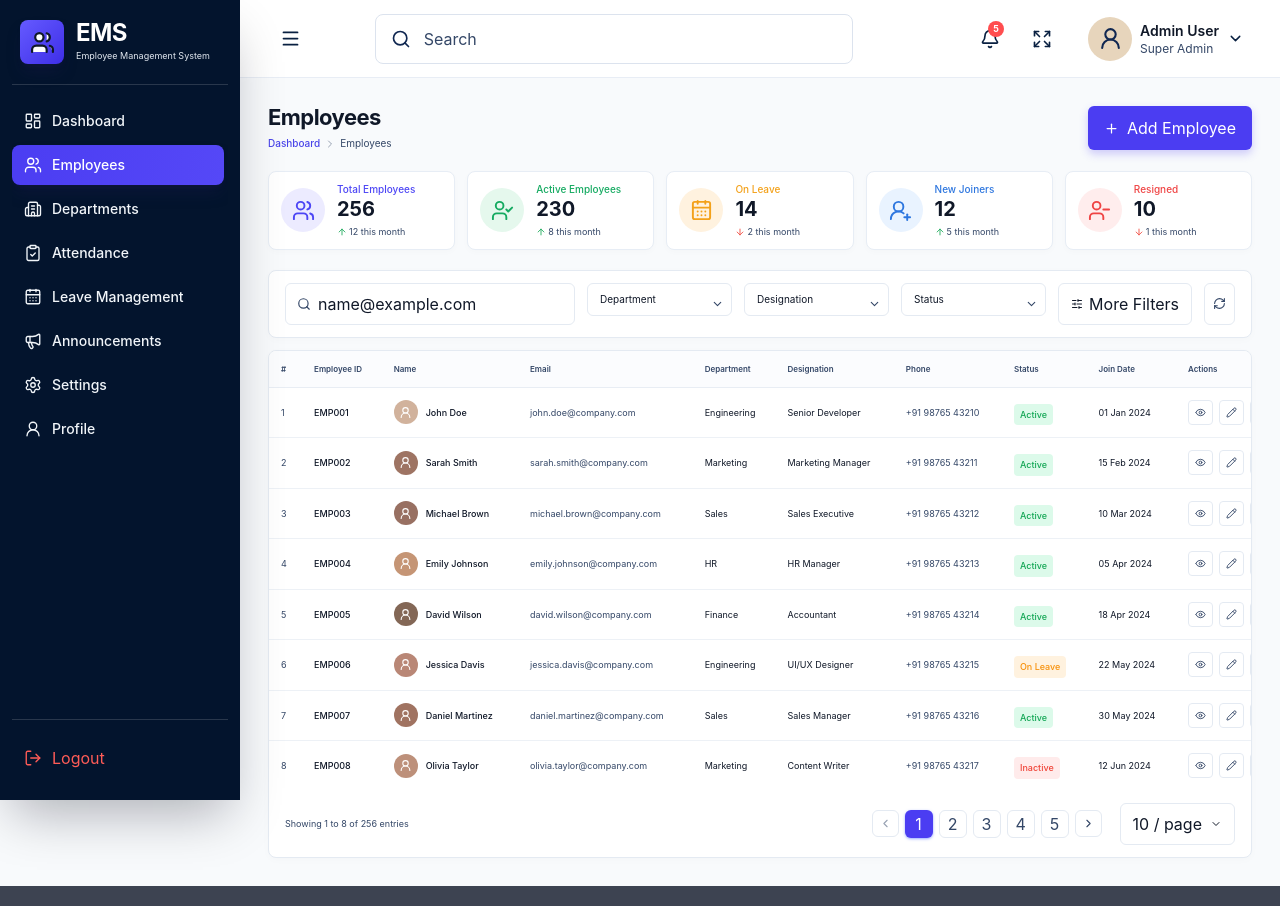
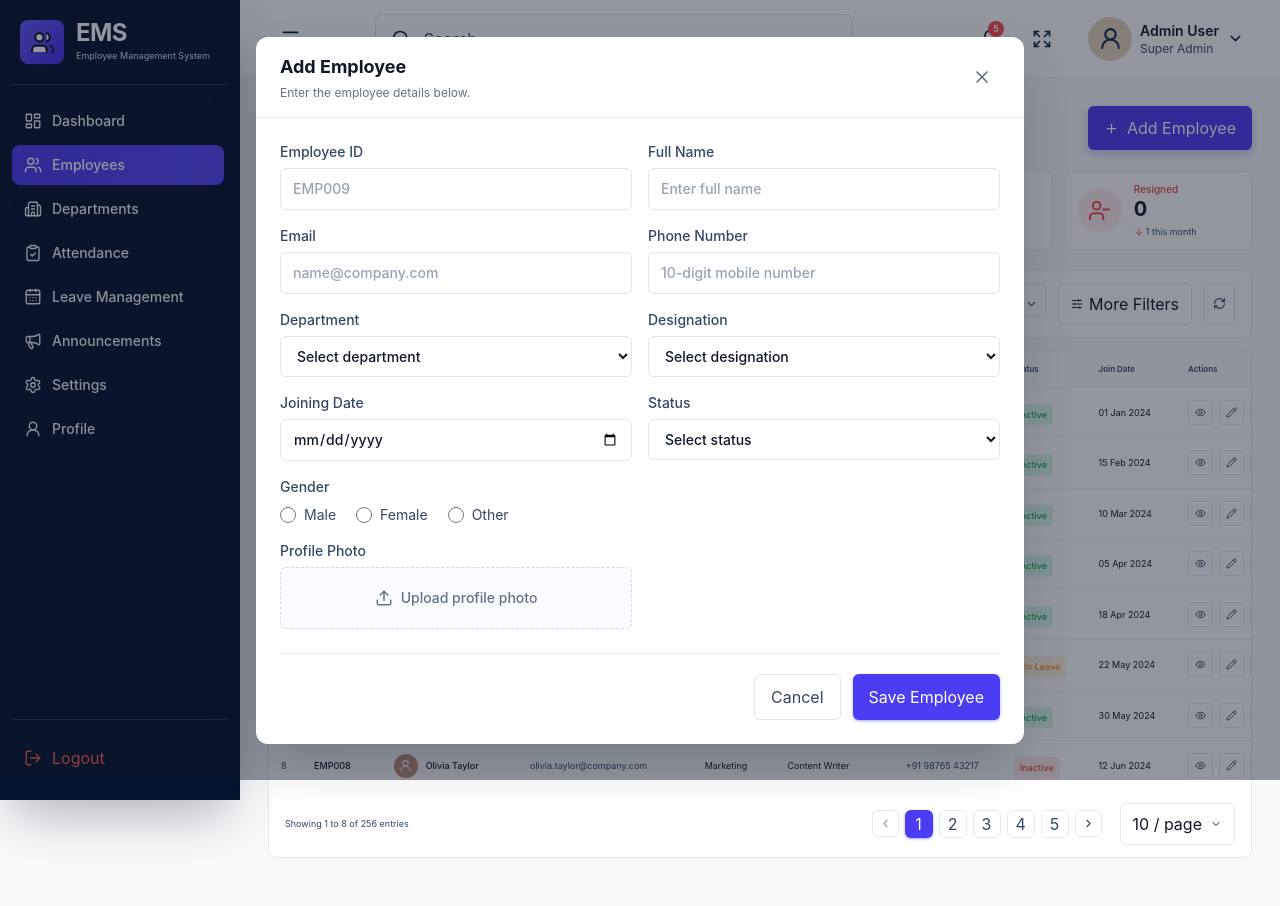
Before and after one commit to sunnykumar-singh/employee-management-system, a React (Vite) app: page /admin/employees in a window 1280 px wide. Both pictures are taken after typing "name@example.com" into the empty fields and a click on the button "Add Employee". Built offline with nearby package versions, Linux system fonts and the light colour scheme.

Commit message:
feat: synchronize employee additions with dashboard state

```diff
--- /dev/null
+++ b/src/components/employees/EmployeeForm.jsx
@@ -0,0 +1,83 @@
+import { Upload, X } from 'lucide-react';
+import { useForm } from 'react-hook-form';
+import { toast } from 'react-toastify';
+import { filterOptions } from '../../data/employeesData.js';
+
+const fieldClassName = 'mt-1.5 w-full rounded-md border border-[#dfe6f0] bg-white px-3 py-2.5 text-sm text-[#101828] outline-none transition placeholder:text-[#98a2b3] focus:border-[#6659f5] focus:ring-2 focus:ring-[#ecebff]';
+
+const ErrorMessage = ({ error }) => error ? <p className="mt-1.5 text-xs text-[#f04438]">{error.message}</p> : null;
+
+const Field = ({ label, children }) => (
+  <label className="block text-sm font-medium text-[#344767]">
+    {label}
+    {children}
+  </label>
+);
+
+const EmployeeForm = ({ employees, isOpen, onAddEmployee, onClose }) => {
+  const {
+    register,
+    handleSubmit,
+    reset,
+    formState: { errors, isSubmitting },
+  } = useForm({ defaultValues: { employeeId: '', fullName: '', email: '', phone: '', department: '', designation: '', joiningDate: '', status: '', gender: '' } });
+
+  if (!isOpen) return null;
+
+  const closeForm = () => {
+    reset();
+    onClose();
+  };
+
+  const onSubmit = (values) => {
+    const nextId = employees.reduce((largestId, employee) => Math.max(largestId, employee.id), 0) + 1;
+    const formattedJoinDate = new Intl.DateTimeFormat('en-GB', { day: '2-digit', month: 'short', year: 'numeric' }).format(new Date(`${values.joiningDate}T00:00:00`));
+    const initials = values.fullName.trim().split(/\s+/).slice(0, 2).map((name) => name[0]).join('').toUpperCase();
+
+    onAddEmployee({
+      id: nextId,
+      employeeId: values.employeeId.trim() || `EMP${String(nextId).padStart(3, '0')}`,
+      name: values.fullName.trim(),
+      initials,
+      email: values.email.trim(),
+      phone: values.phone,
+      department: values.department,
+      designation: values.designation,
+      status: values.status,
+      gender: values.gender,
+      joinDate: formattedJoinDate,
+      isNewJoiner: true,
+      avatar: '#6659f5',
+    });
+    toast.success('Employee added successfully.');
+    closeForm();
+  };
+
+  return (
+    <div className="fixed inset-0 z-[60] flex items-center justify-center bg-[#101828]/45 p-4" role="dialog" aria-modal="true" aria-labelledby="employee-form-title">
+      <div className="max-h-[92dvh] w-full max-w-3xl overflow-y-auto rounded-xl bg-white shadow-2xl shadow-slate-900/25">
+        <div className="flex items-center justify-between border-b border-[#e7edf5] px-5 py-4 sm:px-6">
+          <div><h2 id="employee-form-title" className="text-lg font-bold text-[#101828]">Add Employee</h2><p className="mt-1 text-xs text-[#667085]">Enter the employee details below.</p></div>
+          <button className="rounded-md p-2 text-[#667085] transition hover:bg-slate-100 hover:text-[#101828]" type="button" onClick={closeForm} aria-label="Close form"><X size={20} /></button>
+        </div>
+        <form className="p-5 sm:p-6" onSubmit={handleSubmit(onSubmit)} noValidate>
+          <div className="grid gap-4 sm:grid-cols-2">
+            <Field label="Employee ID" error={errors.employeeId}><input className={fieldClassName} placeholder="EMP009" {...register('employeeId', { required: 'Employee ID is required.', validate: (value) => !employees.some((employee) => employee.employeeId.toLowerCase() === value.trim().toLowerCase()) || 'This Employee ID already exists.' })} /><ErrorMessage error={errors.employeeId} /></Field>
+            <Field label="Full Name" error={errors.fullName}><input className={fieldClassName} placeholder="Enter full name" {...register('fullName', { required: 'Full Name is required.', validate: (value) => value.trim().length > 0 || 'Full Name cannot be empty.' })} /><ErrorMessage error={errors.fullName} /></Field>
+            <Field label="Email" error={errors.email}><input className={fieldClassName} type="email" placeholder="name@company.com" {...register('email', { required: 'Email is required.', pattern: { value: /^\S+@\S+\.\S+$/, message: 'Enter a valid email address.' } })} /><ErrorMessage error={errors.email} /></Field>
+            <Field label="Phone Number" error={errors.phone}><input className={fieldClassName} inputMode="numeric" placeholder="10-digit mobile number" {...register('phone', { required: 'Phone Number is required.', pattern: { value: /^\d{10}$/, message: 'Phone Number must contain exactly 10 digits.' } })} /><ErrorMessage error={errors.phone} /></Field>
+            <Field label="Department" error={errors.department}><select className={fieldClassName} {...register('department', { required: 'Please select a department.' })}><option value="">Select department</option>{filterOptions.departments.slice(1).map((option) => <option key={option}>{option}</option>)}</select><ErrorMessage error={errors.department} /></Field>
+            <Field label="Designation" error={errors.designation}><select className={fieldClassName} {...register('designation', { required: 'Please select a designation.' })}><option value="">Select designation</option>{filterOptions.designations.slice(1).map((option) => <option key={option}>{option}</option>)}</select><ErrorMessage error={errors.designation} /></Field>
+            <Field label="Joining Date" error={errors.joiningDate}><input className={fieldClassName} type="date" {...register('joiningDate', { required: 'Joining Date is required.' })} /><ErrorMessage error={errors.joiningDate} /></Field>
+            <Field label="Status" error={errors.status}><select className={fieldClassName} {...register('status', { required: 'Please select a status.' })}><option value="">Select status</option>{filterOptions.statuses.slice(1).map((option) => <option key={option}>{option}</option>)}</select><ErrorMessage error={errors.status} /></Field>
+            <fieldset className="sm:col-span-2"><legend className="text-sm font-medium text-[#344767]">Gender</legend><div className="mt-2 flex flex-wrap gap-5">{['Male', 'Female', 'Other'].map((gender) => <label className="flex items-center gap-2 text-sm text-[#344767]" key={gender}><input className="size-4 accent-[#4b3df2]" type="radio" value={gender} {...register('gender', { required: 'Please select a gender.' })} />{gender}</label>)}</div><ErrorMessage error={errors.gender} /></fieldset>
+            <Field label="Profile Photo" error={errors.profilePhoto}><label className="mt-1.5 flex cursor-pointer items-center justify-center gap-2 rounded-md border border-dashed border-[#cfd8e6] bg-[#fafbff] px-3 py-5 text-sm text-[#667085] transition hover:border-[#6659f5] hover:bg-[#f5f4ff]"><Upload size={18} />Upload profile photo<input className="sr-only" type="file" accept="image/*" {...register('profilePhoto')} /></label></Field>
+          </div>
+          <div className="mt-6 flex justify-end gap-3 border-t border-[#e7edf5] pt-5"><button className="rounded-md border border-[#dfe6f0] px-4 py-2.5 text-sm font-medium text-[#344767] transition hover:bg-slate-50" type="button" onClick={closeForm}>Cancel</button><button className="rounded-md bg-[#4b3df2] px-4 py-2.5 text-sm font-medium text-white shadow-sm shadow-indigo-300 transition hover:bg-[#4032e8] disabled:cursor-not-allowed disabled:opacity-60" type="submit" disabled={isSubmitting}>Save Employee</button></div>
+        </form>
+      </div>
+    </div>
+  );
+};
+
+export default EmployeeForm;
--- a/src/components/employees/EmployeeHeader.jsx
+++ b/src/components/employees/EmployeeHeader.jsx
@@ -1,12 +1,12 @@
 import { ChevronRight, Plus } from 'lucide-react';
 
-const EmployeeHeader = () => (
+const EmployeeHeader = ({ onAddEmployee }) => (
   <header className="flex flex-wrap items-start justify-between gap-4">
     <div>
       <h1 className="text-[22px] font-bold leading-none tracking-tight text-[#101828]">Employees</h1>
       <nav className="mt-2 flex items-center gap-1 text-[10px]" aria-label="Breadcrumb"><span className="font-medium text-[#4a45e9]">Dashboard</span><ChevronRight size={12} className="text-[#98a2b3]" /><span className="text-[#344767]">Employees</span></nav>
     </div>
-    <button className="flex items-center gap-2 rounded-md bg-[#4b3df2] px-4 py-2.5 text-xs font-medium text-white shadow-[0_4px_9px_rgba(75,61,242,0.25)] transition hover:bg-[#4032e8]" type="button"><Plus size={15} /> Add Employee</button>
+    <button className="flex items-center gap-2 rounded-md bg-[#4b3df2] px-4 py-2.5 text-xs font-medium text-white shadow-[0_4px_9px_rgba(75,61,242,0.25)] transition hover:bg-[#4032e8]" type="button" onClick={onAddEmployee}><Plus size={15} /> Add Employee</button>
   </header>
 );
 
--- a/src/components/employees/EmployeeStats.jsx
+++ b/src/components/employees/EmployeeStats.jsx
@@ -1,6 +1,20 @@
 import { employeeStatistics } from '../../data/employeesData.js';
 import StatCard from './StatCard.jsx';
 
-const EmployeeStats = () => <section className="grid grid-cols-1 gap-3 sm:grid-cols-2 xl:grid-cols-5">{employeeStatistics.map((stat) => <StatCard key={stat.title} stat={stat} />)}</section>;
+const EmployeeStats = ({ employees }) => {
+  const values = {
+    'Total Employees': employees.length,
+    'Active Employees': employees.filter((employee) => employee.status === 'Active').length,
+    'On Leave': employees.filter((employee) => employee.status === 'On Leave').length,
+    'New Joiners': employees.filter((employee) => employee.isNewJoiner).length,
+    Resigned: employees.filter((employee) => employee.status === 'Resigned').length,
+  };
+
+  return (
+    <section className="grid grid-cols-1 gap-3 sm:grid-cols-2 xl:grid-cols-5">
+      {employeeStatistics.map((stat) => <StatCard key={stat.title} stat={{ ...stat, value: values[stat.title] }} />)}
+    </section>
+  );
+};
 
 export default EmployeeStats;
--- a/src/components/employees/EmployeeStatusBadge.jsx
+++ b/src/components/employees/EmployeeStatusBadge.jsx
@@ -2,6 +2,7 @@ const statusClasses = {
   Active: 'bg-[#dcfaea] text-[#12a654]',
   Inactive: 'bg-[#ffebeb] text-[#f04438]',
   'On Leave': 'bg-[#fff2df] text-[#f79009]',
+  Resigned: 'bg-[#ffebeb] text-[#f04438]',
 };
 
 const EmployeeStatusBadge = ({ status }) => <span className={`inline-flex rounded px-1.5 py-1 text-[9px] font-medium ${statusClasses[status]}`}>{status}</span>;
--- a/src/components/employees/EmployeeTable.jsx
+++ b/src/components/employees/EmployeeTable.jsx
@@ -1,10 +1,9 @@
-import { employees } from '../../data/employeesData.js';
 import EmployeeRow from './EmployeeRow.jsx';
 import EmployeeTableHeader from './EmployeeTableHeader.jsx';
 import EmptyState from './EmptyState.jsx';
 import Pagination from './Pagination.jsx';
 
-const EmployeeTable = () => (
+const EmployeeTable = ({ employees }) => (
   <section className="overflow-hidden rounded-lg border border-[#e4eaf2] bg-white shadow-[0_2px_8px_rgba(16,24,40,0.02)]">
     <div className="overflow-x-auto">
       {employees.length ? <table className="w-full min-w-[1030px] border-collapse"><EmployeeTableHeader /><tbody>{employees.map((employee) => <EmployeeRow key={employee.employeeId} employee={employee} />)}</tbody></table> : <EmptyState />}
--- a/src/data/employeesData.js
+++ b/src/data/employeesData.js
@@ -9,7 +9,7 @@ export const employeeStatistics = [
 export const filterOptions = {
   departments: ['Department', 'Engineering', 'Marketing', 'Sales', 'HR', 'Finance'],
   designations: ['Designation', 'Senior Developer', 'Marketing Manager', 'Sales Executive', 'HR Manager', 'Accountant'],
-  statuses: ['Status', 'Active', 'Inactive', 'On Leave'],
+  statuses: ['Status', 'Active', 'Inactive', 'On Leave', 'Resigned'],
 };
 
 export const employees = [
--- a/src/pages/admin/Employees.jsx
+++ b/src/pages/admin/Employees.jsx
@@ -1,17 +1,29 @@
+import { useState } from 'react';
+import { ToastContainer } from 'react-toastify';
 import EmployeeFilters from '../../components/employees/EmployeeFilters.jsx';
+import EmployeeForm from '../../components/employees/EmployeeForm.jsx';
 import EmployeeHeader from '../../components/employees/EmployeeHeader.jsx';
 import EmployeeStats from '../../components/employees/EmployeeStats.jsx';
 import EmployeeTable from '../../components/employees/EmployeeTable.jsx';
+import { employees as employeesData } from '../../data/employeesData.js';
 
-const Employees = () => (
-  <div className="mx-auto max-w-[1280px] space-y-5">
-    <EmployeeHeader />
-    <EmployeeStats />
-    <div className="space-y-3">
-      <EmployeeFilters />
-      <EmployeeTable />
+const Employees = () => {
+  const [isFormOpen, setIsFormOpen] = useState(false);
+  const [employees, setEmployees] = useState(employeesData);
+  const addEmployee = (newEmployee) => setEmployees((currentEmployees) => [...currentEmployees, newEmployee]);
+
+  return (
+    <div className="mx-auto max-w-[1280px] space-y-5">
+      <EmployeeHeader onAddEmployee={() => setIsFormOpen(true)} />
+      <EmployeeStats employees={employees} />
+      <div className="space-y-3">
+        <EmployeeFilters />
+        <EmployeeTable employees={employees} />
+      </div>
+      <EmployeeForm employees={employees} isOpen={isFormOpen} onAddEmployee={addEmployee} onClose={() => setIsFormOpen(false)} />
+      <ToastContainer position="top-right" theme="light" />
     </div>
-  </div>
-);
+  );
+};
 
 export default Employees;
--- a/src/routes/AppRoutes.jsx
+++ b/src/routes/AppRoutes.jsx
@@ -16,6 +16,7 @@ const AppRoutes = () => (
     <Route path="/login" element={<Login />} />
     <Route path="/register" element={<Register />} />
     <Route path="/admin" element={<AdminLayout />}>
+      <Route index element={<Navigate to="dashboard" replace />} />
       <Route path="dashboard" element={<AdminDashboard />} />
       <Route path="employees" element={<Employees />} />
       <Route path="departments" element={<Departments />} />
```
